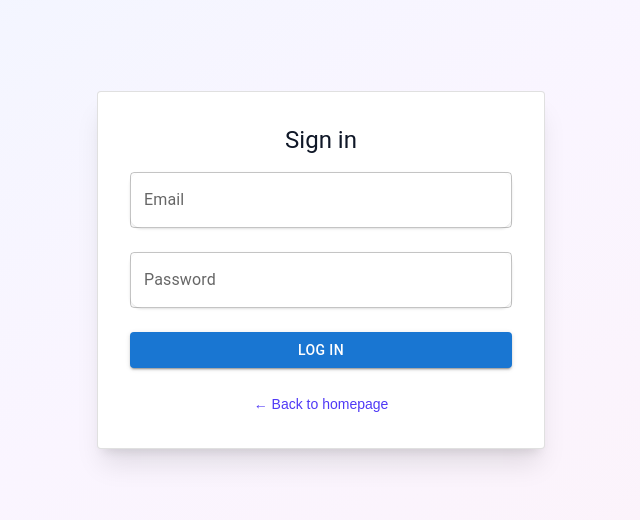
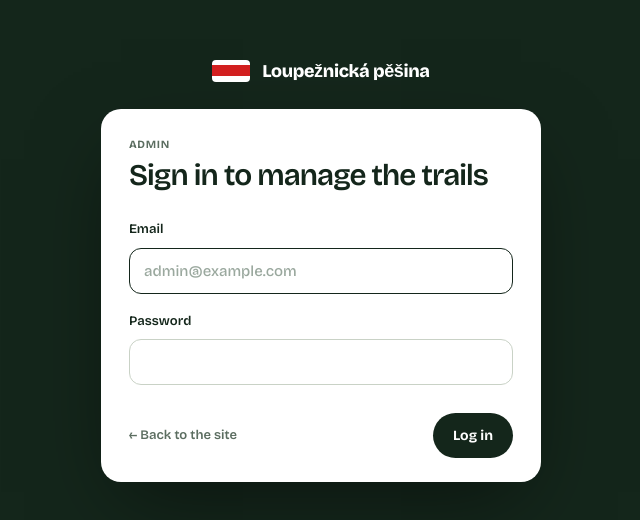
Before and after one commit to bureson/robbers-footpath-nextjs, a Next.js app: page /login in a window 1280 px wide. Shown: the part 130-650 px from the top of the page, without its empty margins (319-959 px from the left). Built offline with nearby package versions, Linux system fonts and the light colour scheme; no server answers.

Commit message:
Login page

```diff
--- a/src/app/login/page.tsx
+++ b/src/app/login/page.tsx
@@ -1,8 +1,11 @@
-'use client'
+'use client';
 
-import { Alert, Box, Button, Card, Link, TextField, Typography } from '@mui/material';
-import { useState } from 'react';
+import { useEffect, useState } from 'react';
+import Link from 'next/link';
 import { useRouter } from 'next/navigation';
+
+import BrandBlaze from '../admin/brandBlaze';
+import { ErrorNote, Field, Label, Pill } from '../admin/ui';
 import { useAuth } from '../context/authContext';
 
 export default function Login () {
@@ -11,88 +14,61 @@ export default function Login () {
   const [email, setEmail] = useState('');
   const [password, setPassword] = useState('');
   const [error, setError] = useState('');
-  const onChangeEmail = (ev: any) => setEmail(ev.target.value);
-  const onChangePassword = (ev: any) => setPassword(ev.target.value);
-  const handleLogin = async (e: React.FormEvent) => {
-    e.preventDefault();
+  const [submitting, setSubmitting] = useState(false);
 
+  // Already signed in: go straight to the dashboard.
+  useEffect(() => {
+    if (!loading && user) router.replace('/admin');
+  }, [loading, user, router]);
+
+  const onChangeEmail = (ev: React.ChangeEvent<HTMLInputElement>) => setEmail(ev.target.value);
+  const onChangePassword = (ev: React.ChangeEvent<HTMLInputElement>) => setPassword(ev.target.value);
+  const onSubmit = async (ev: React.FormEvent) => {
+    ev.preventDefault();
     if (!email || !password) {
-      setError('Please fill out all fields.');
+      setError('Please fill in both your email and password.');
       return;
     }
-
     try {
+      setSubmitting(true);
+      setError('');
       await login(email, password);
       router.push('/admin');
-    } catch (err: any) {
-      setError(err.message || 'Failed to login. Please try again.');
+    } catch (err: unknown) {
+      setError(err instanceof Error ? err.message : 'Failed to log in. Please try again.');
+      setSubmitting(false);
     }
   };
+
   return (
-     <Box className="flex justify-center items-center h-screen bg-gradient-to-br from-blue-50 via-purple-50 to-pink-50">
-      <Card
-        variant="outlined"
-        className="w-full max-w-md p-8 shadow-xl rounded-2xl bg-white"
-      >
-        <Box mb={2}>
-          <Typography
-            variant="h5"
-            className="text-center text-4xl font-extrabold text-gray-900 tracking-tight"
-          >
-            Sign in
-          </Typography>
-        </Box>
+    <div className='admin-root flex min-h-screen items-center justify-center bg-ink px-4 py-10' style={{ background: '#14261b' }}>
+      <div className='w-full max-w-[440px]'>
+        <Link href='/' className='mb-6 flex items-center justify-center gap-3 text-white no-underline'>
+          <BrandBlaze width={38} height={22} />
+          <span className='text-[18px] font-extrabold tracking-[-.02em]'>Loupežnická pěšina</span>
+        </Link>
 
-        <form onSubmit={handleLogin} className="space-y-6">
-          <Box>
-            <TextField
-              variant="outlined"
-              fullWidth
-              label="Email"
-              placeholder="admin@example.com"
-              value={email}
-              onChange={onChangeEmail}
-              className="bg-white rounded-xl shadow-sm focus:outline-none focus:ring-2 focus:ring-indigo-600 transition duration-200 ease-in-out"
-            />
-          </Box>
-          <Box>
-            <TextField
-              variant="outlined"
-              fullWidth
-              type="password"
-              label="Password"
-              value={password}
-              onChange={onChangePassword}
-              autoComplete="current-password"
-              className="bg-white rounded-xl shadow-sm focus:outline-none focus:ring-2 focus:ring-indigo-600 transition duration-200 ease-in-out"
-            />
-          </Box>
+        <form onSubmit={onSubmit} className='rounded-[20px] bg-white px-7 pb-6 pt-7 shadow-[0_30px_80px_-20px_rgba(0,0,0,.5)]'>
+          <Label>Admin</Label>
+          <h1 className='m-0 mt-[6px] text-[30px] leading-[1.1] font-semibold tracking-[-.03em] text-ink'>Sign in to manage the trails</h1>
 
-          {error && (
-            <Box>
-              <Alert severity="error" className="mt-4">{error}</Alert>
-            </Box>
-          )}
+          <div className='mt-7 flex flex-col gap-[18px]'>
+            <Field label='Email'>
+              <input className='admin-input' type='email' value={email} onChange={onChangeEmail} placeholder='admin@example.com' autoComplete='email' autoFocus />
+            </Field>
+            <Field label='Password'>
+              <input className='admin-input' type='password' value={password} onChange={onChangePassword} autoComplete='current-password' />
+            </Field>
+          </div>
 
-          <Box>
-            <Button
-              variant="contained"
-              color="primary"
-              fullWidth
-              type="submit"
-              className="py-3 text-lg font-medium rounded-lg hover:bg-indigo-700 transition-colors duration-200"
-            >
-              Log in
-            </Button>
-          </Box>
+          <ErrorNote>{error}</ErrorNote>
 
-          <Box className="text-center mt-4">
-            <a href="/" className="text-indigo-600 hover:text-indigo-800 text-sm transition duration-150 ease-in-out">
-              ← Back to homepage
-            </a>
-          </Box>
+          <div className='mt-7 flex items-center justify-between gap-3'>
+            <Link href='/' className='text-[13px] font-semibold text-sage no-underline hover:text-ink'>← Back to the site</Link>
+            <Pill type='submit' variant='primary' disabled={submitting}>{submitting ? 'Signing in…' : 'Log in'}</Pill>
+          </div>
         </form>
-      </Card>
-    </Box>
+      </div>
+    </div>
   );
 }
```
